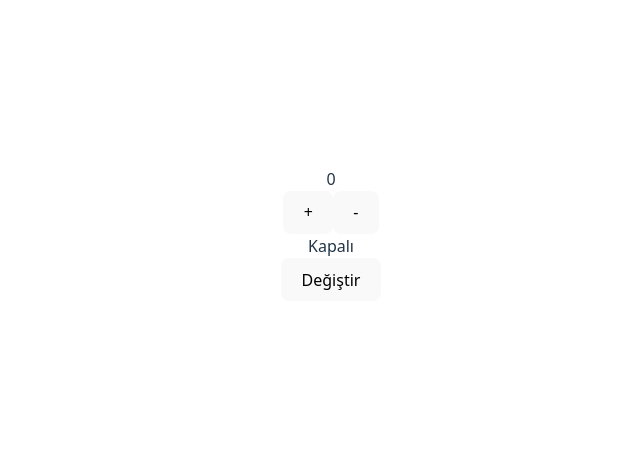
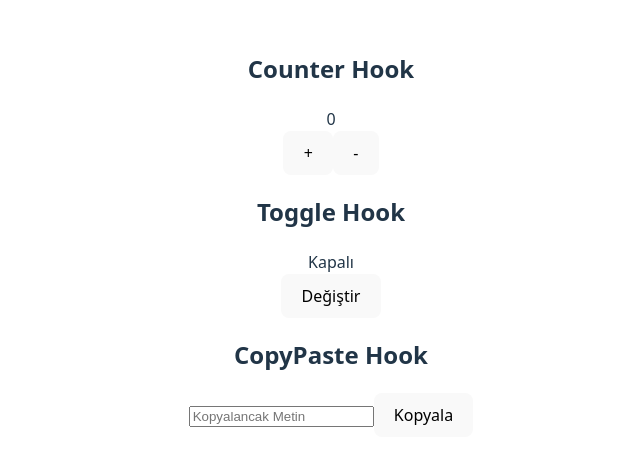
Before and after one commit to DenizzOzder/reactPractice, a React (Vite) app: page / in a window 1280 px wide. Shown: the part 166-632 px from the top of the page, without its empty margins (309-949 px from the left). Built offline with nearby package versions, Linux system fonts and the light colour scheme.

Commit message:
feat(app.jsx): Add CopyPaste Hook

```diff
--- a/src/App.jsx
+++ b/src/App.jsx
@@ -1,23 +1,41 @@
 import useCounter from "./hooks/useCounter";
 import "./App.css";
 import useToggle from "./hooks/useToggle";
+import useCopyPaste from "./hooks/useCopyPaste";
+import { useState } from "react";
 
 function App() {
   // Custom Hooku Kullanım
   const { count, increase, decrease } = useCounter(); // useCounter
   const { open, toggle } = useToggle(); // useToggle
+  const [copied, copy] = useCopyPaste(); // useCopyPaste
+  const [text, setText] = useState("");
 
   return (
     <>
       <div>
+        <h2>Counter Hook</h2>
         <div>{count}</div>
         <button onClick={increase}>+</button>
         <button onClick={decrease}>-</button>
       </div>
 
       <div>
+        <h2>Toggle Hook</h2>
         <div>{open ? "Açık" : "Kapalı"}</div>
         <button onClick={toggle}>Değiştir</button>
+      </div>
+
+      <div>
+        <h2>CopyPaste Hook</h2>
+        <input
+          type="text"
+          placeholder="Kopyalancak Metin"
+          value={text}
+          onChange={(e) => setText(e.target.value)}
+        />
+        <button onClick={() => copy(text)}> Kopyala </button>
+        {copied && <div> Son Kopyalanan: {copied} </div>}
       </div>
     </>
   );
--- /dev/null
+++ b/src/hooks/useCopyPaste.jsx
@@ -0,0 +1,12 @@
+import React, { useState } from "react";
+
+export default function useCopyPaste() {
+  const [copied, setCopy] = useState("");
+
+  const copy = async (text) => {
+    await navigator.clipboard.writeText(text);
+    setCopy(text);
+    console.log("Copied text: ", text);
+  };
+  return [copied, copy];
+}
--- a/src/hooks/useCounter.jsx
+++ b/src/hooks/useCounter.jsx
@@ -2,7 +2,6 @@ import React, { useState } from "react";
 
 export default function useCounter() {
   // Custom Hookun State ve Fonksiyonları
-
   const [count, setCount] = useState(0);
 
   // Artırma ve Azaltma Fonksiyonları
```
